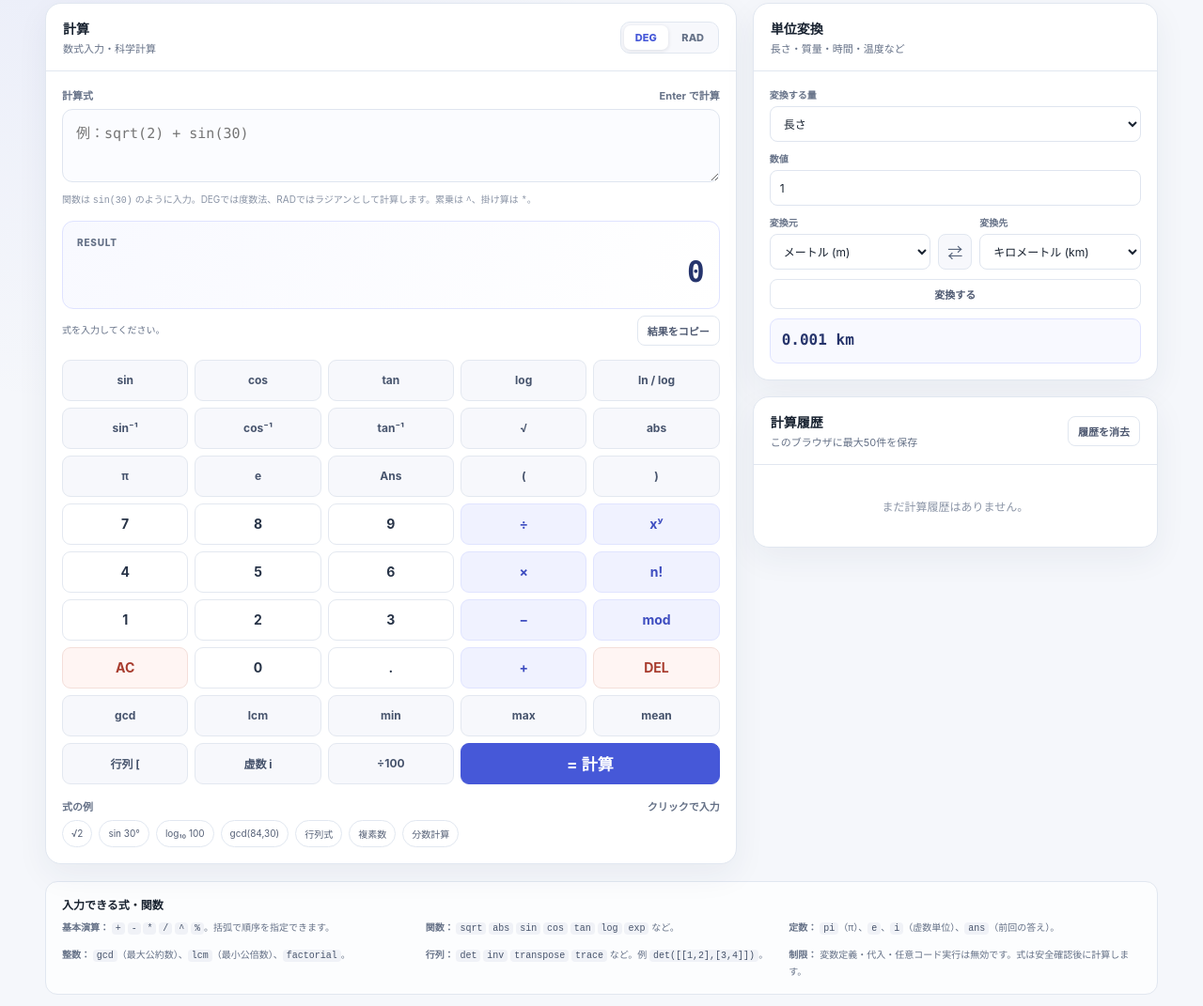
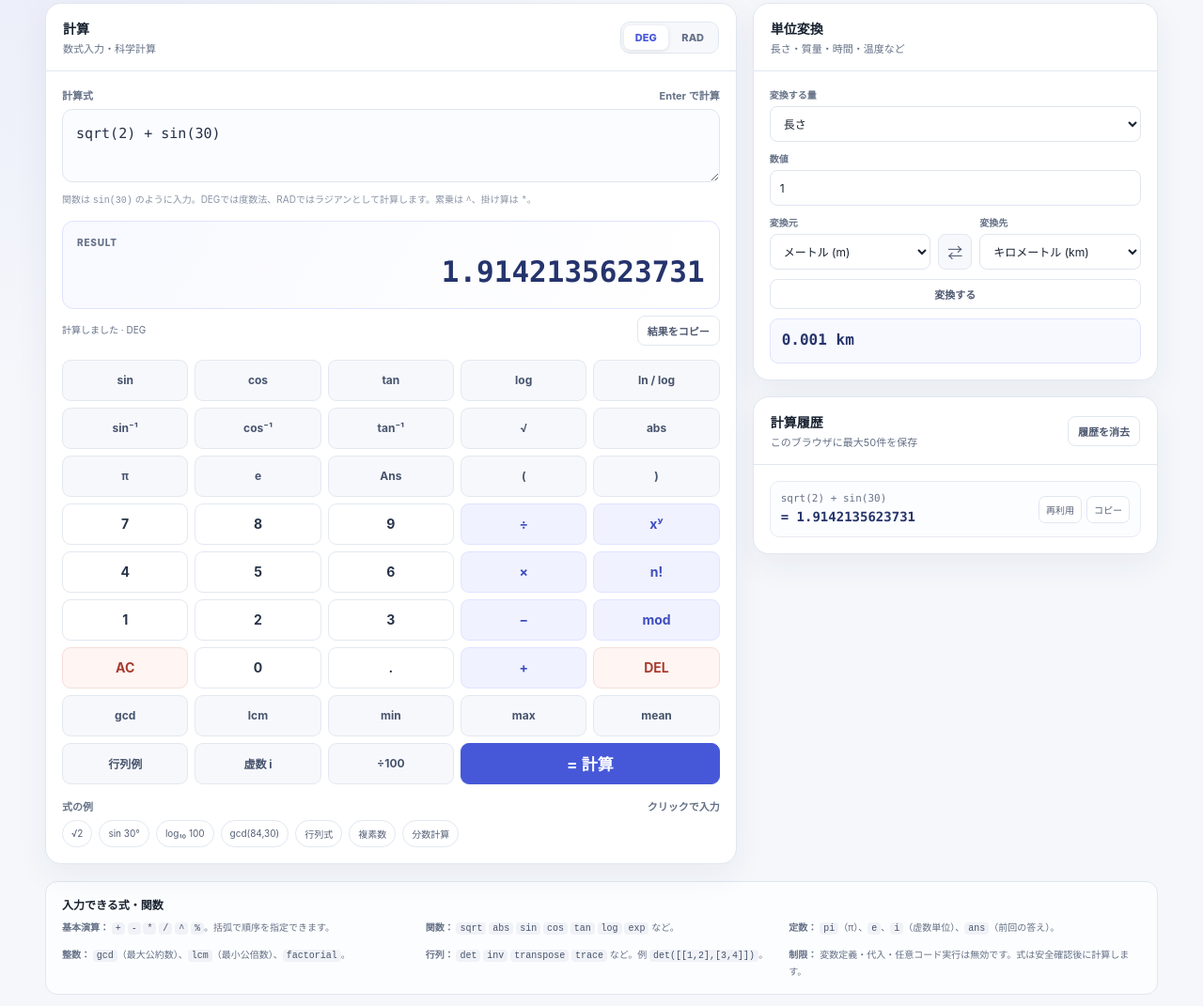
Before and after one commit to lambx-1205/test_math, a plain HTML site: page calculator.html in a window 1280 px wide. Shown: the part 145-1216 px from the top of the page at 94% size. Drawn offline with nearby package versions, Linux system fonts and the light colour scheme.

Commit message:
Polish calculator examples and unit conversion options

```diff
--- a/calculator.html
+++ b/calculator.html
@@ -195,7 +195,7 @@
             <button class="key function" data-insert="max(" type="button">max</button>
             <button class="key function" data-insert="mean(" type="button">mean</button>
 
-            <button class="key function" data-insert="[[ " type="button">行列 [</button>
+            <button class="key function" data-insert="[[1, 2], [3, 4]]" type="button">行列例</button>
             <button class="key function" data-insert="i" type="button">虚数 i</button>
             <button class="key function" data-insert="/100" type="button">÷100</button>
             <button class="key equals" data-action="calculate" type="button">= 計算</button>
@@ -608,11 +608,11 @@
         mass: [["kg","キログラム (kg)"],["g","グラム (g)"],["mg","ミリグラム (mg)"],["lb","ポンド (lb)"],["oz","オンス (oz)"]],
         time: [["s","秒 (s)"],["min","分 (min)"],["h","時間 (h)"],["day","日 (day)"]],
         temperature: [["degC","摂氏 (°C)"],["degF","華氏 (°F)"],["K","ケルビン (K)"]],
-        volume: [["L","リットル (L)"],["mL","ミリリットル (mL)"],["m^3","立方メートル (m³)"],["galUS","米ガロン (gal)"]],
+        volume: [["L","リットル (L)"],["mL","ミリリットル (mL)"],["m^3","立方メートル (m³)"],["gal","ガロン (gal)"]],
         area: [["m^2","平方メートル (m²)"],["cm^2","平方センチメートル (cm²)"],["km^2","平方キロメートル (km²)"],["ha","ヘクタール (ha)"],["acre","エーカー"]],
-        speed: [["m/s","メートル毎秒 (m/s)"],["km/h","キロメートル毎時 (km/h)"],["mile/h","マイル毎時 (mph)"]],
+        speed: [["m/s","メートル毎秒 (m/s)"],["km/h","キロメートル毎時 (km/h)"],["mi/h","マイル毎時 (mph)"]],
         pressure: [["Pa","パスカル (Pa)"],["kPa","キロパスカル (kPa)"],["bar","バール (bar)"],["atm","気圧 (atm)"]],
-        energy: [["J","ジュール (J)"],["kJ","キロジュール (kJ)"],["cal","カロリー (cal)"],["kWh","キロワット時 (kWh)"]],
+        energy: [["J","ジュール (J)"],["kJ","キロジュール (kJ)"],["BTU","英熱量 (BTU)"],["kWh","キロワット時 (kWh)"]],
         angle: [["deg","度 (°)"],["rad","ラジアン (rad)"],["turn","回転 (turn)"]]
       };
 
@@ -738,6 +738,7 @@
       toSelect.addEventListener("change", convertUnits);
       renderHistory();
       fillUnitOptions();
+      expressionInput.value = "sqrt(2) + sin(30)";
 
       loadMathLibrary().then(function (engine) {
         mathEngine = engine;
```
